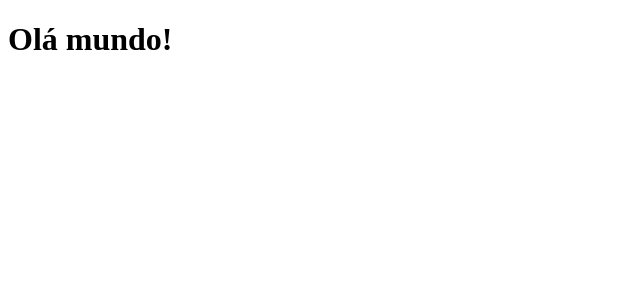
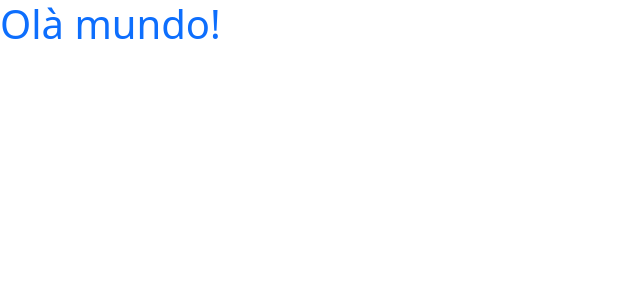
Before and after one commit to asilva83/Projeto-sds3, a React (Create React App) app in the folder frontend/: page / in a window 1280 px wide. Shown: the top 300 px of the page, without its empty margins (0-640 px from the left). Built offline with nearby package versions, Linux system fonts and the light colour scheme.

Commit message:
bootstrap

```diff
--- a/frontend/package.json
+++ b/frontend/package.json
@@ -3,6 +3,8 @@
   "version": "0.1.0",
   "private": true,
   "dependencies": {
+    "@popperjs/core": "^2.10.1",
+    "@testing-library/dom": ">=7.21.4",
     "@testing-library/jest-dom": "^5.11.4",
     "@testing-library/react": "^11.1.0",
     "@testing-library/user-event": "^12.1.10",
@@ -10,6 +12,7 @@
     "@types/node": "^12.0.0",
     "@types/react": "^17.0.0",
     "@types/react-dom": "^17.0.0",
+    "bootstrap": "^5.1.1",
     "react": "^17.0.2",
     "react-dom": "^17.0.2",
     "react-scripts": "4.0.3",
--- a/frontend/src/App.tsx
+++ b/frontend/src/App.tsx
@@ -1,7 +1,7 @@
 function App() {
   return (
     <div >
-      <h1>Olá mundo!</h1>
+      <h1 className="text-primary">Olà mundo!</h1>
     </div>
   );
 }
--- a/frontend/src/index.tsx
+++ b/frontend/src/index.tsx
@@ -1,5 +1,7 @@
 import React from 'react';
 import ReactDOM from 'react-dom';
+import 'bootstrap/dist/css/bootstrap.css';
+import 'assets/css/styles.css';
 import App from './App';
 ReactDOM.render(
   <React.StrictMode>
```
Also changed, not shown: frontend/src/assets/css/styles.css (added), 1 other file (tests, documents, lock files or other folders).
